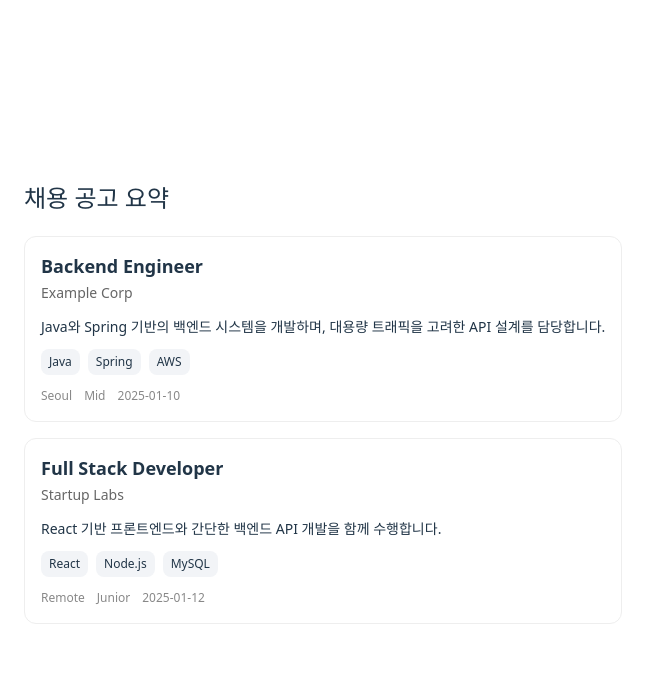
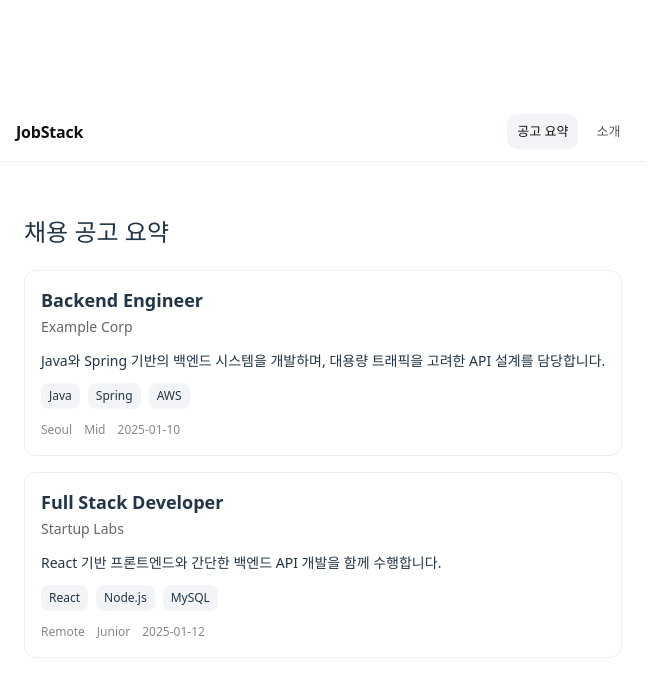
Before and after one commit to exjuu/state-lab-frontend, a React app: page / in a window 1280 px wide. Shown: the top 686 px of the page, without its empty margins (0-670 px from the left). Built offline with nearby package versions, Linux system fonts and the light colour scheme; the HTML template or start-up script is replaced by a standard one.

Commit message:
feat: 상단 네비게이션 헤더 추가

```diff
--- a/src/App.jsx
+++ b/src/App.jsx
@@ -2,15 +2,19 @@ import { BrowserRouter, Routes, Route } from "react-router-dom";
 import JobListPage from "./pages/JobListPage";
 import JobDetailPage from "./pages/JobDetailPage";
 import AboutPage from "./pages/AboutPage";
+import AppHeader from "./components/AppHeader";
 
 export default function App() {
   return (
     <BrowserRouter>
+     <AppHeader />
+     <main style={{ paddingTop: 8 }}>
       <Routes>
         <Route path="/" element={<JobListPage />} />
         <Route path="/jobs/:id" element={<JobDetailPage />} />
         <Route path="/about" element={<AboutPage />} />
       </Routes>
+      </main>
     </BrowserRouter>
   );
 }
--- /dev/null
+++ b/src/components/AppHeader.jsx
@@ -0,0 +1,78 @@
+import { NavLink } from "react-router-dom";
+
+export default function AppHeader() {
+  return (
+    <header style={styles.header}>
+      <div style={styles.inner}>
+        <NavLink to="/" style={styles.brand}>
+          JobStack
+        </NavLink>
+
+        <nav style={styles.nav}>
+          <NavLink
+            to="/"
+            style={({ isActive }) => ({
+              ...styles.link,
+              ...(isActive ? styles.linkActive : {}),
+            })}
+            end
+          >
+            공고 요약
+          </NavLink>
+
+          <NavLink
+            to="/about"
+            style={({ isActive }) => ({
+              ...styles.link,
+              ...(isActive ? styles.linkActive : {}),
+            })}
+          >
+            소개
+          </NavLink>
+        </nav>
+      </div>
+    </header>
+  );
+}
+
+const styles = {
+  header: {
+    position: "sticky",
+    top: 0,
+    zIndex: 10,
+    backgroundColor: "#fff",
+    borderBottom: "1px solid #eee",
+  },
+  inner: {
+    maxWidth: 920,
+    margin: "0 auto",
+    padding: "12px 16px",
+    display: "flex",
+    alignItems: "center",
+    justifyContent: "space-between",
+    gap: 12,
+  },
+  brand: {
+    fontWeight: 700,
+    textDecoration: "none",
+    color: "#111",
+    fontSize: 16,
+    letterSpacing: "-0.2px",
+  },
+  nav: {
+    display: "flex",
+    gap: 8,
+    alignItems: "center",
+  },
+  link: {
+    padding: "8px 10px",
+    borderRadius: 10,
+    textDecoration: "none",
+    color: "#555",
+    fontSize: 13,
+  },
+  linkActive: {
+    backgroundColor: "#f2f4f7",
+    color: "#111",
+  },
+};
```
